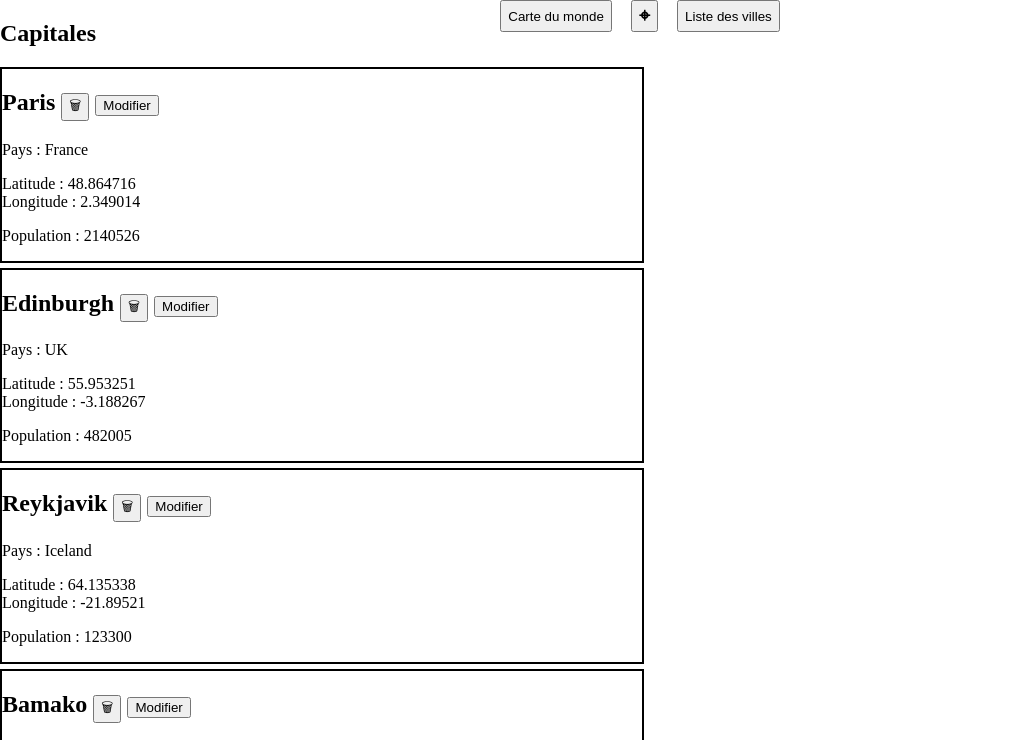
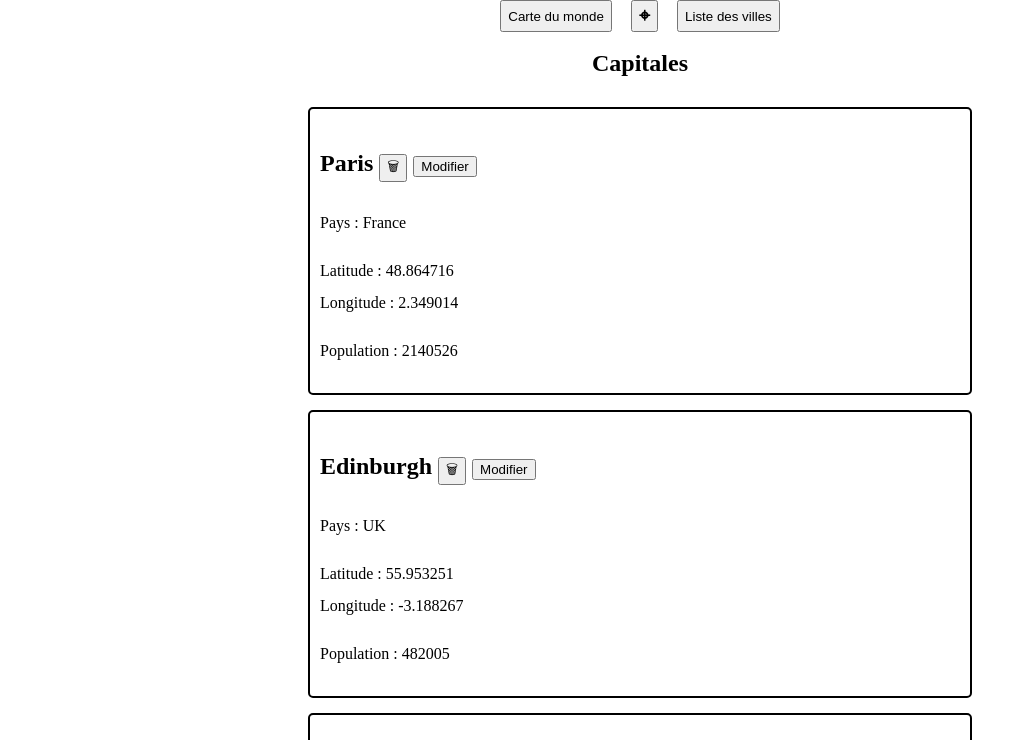
Before and after one commit to AntoineSPR/interactive-map, a plain HTML site: page index.html in a window 1280 px wide. Both pictures are taken after a click on the button "Liste des villes". Shown: the top 740 px of the page, without its empty margins (0-1035 px from the left). Drawn offline with Linux system fonts and the light colour scheme; some packages are replaced by stand-ins of ours.

Commit message:
Add some styling to legends and list

```diff
--- a/init.js
+++ b/init.js
@@ -35,7 +35,7 @@ function toggleMap() {
 }
 
 function toggleList() {
-    list.style.display = "block";
+    list.style.display = "flex";
     map.style.display = "none";
     legend.style.display = "none";
 }
--- a/list.js
+++ b/list.js
@@ -7,22 +7,21 @@ function createList(city) {
       <button id="delete${city.id}" type="button" onclick="deleteCity(${city.id})">&#128465;</button>
       <button id="edit${city.id}" type="button" onclick="toggleEditForm(${city.id})">Modifier</button>
       <input type="text" id="name${city.id}" value="${city.name}">
-      <input type="submit">
       </h2>
       <p>Pays : ${city.country}
       <input type="text" id="country${city.id}" value="${city.country}">
-      <input type="submit">
       </p>
       <p>Latitude : ${city.coordinates.lat}
       <input type="text" id="lat${city.id}" value="${city.coordinates.lat}">
       <br>
       Longitude : ${city.coordinates.lng}
       <input type="text" id="lng${city.id}" value="${city.coordinates.lng}">
-      <input type="submit">
       </p>
       <p>Population : ${city.population}
       <input type="text" id="population${city.id}" value="${city.population}">
-      <input type="submit">
+      </p>
+      <p class="submit">
+      <input type="submit" value="Enregistrer les modifications">
       </p>
       </form>`;
     list.appendChild(listItem);
@@ -41,8 +40,10 @@ function addCityForm() {
         <label for="lng">Longitude : </label>
         <input type="text" id="lng" name="lng"> <br>
         <label for="population">Population : </label>
-        <input type="text" id="population" name="population"> <br>
+        <input type="text" id="population" name="population">
+        <p class="submit">
         <input type="submit">
+        </p>
     </form>`;
 }
 
--- a/map.css
+++ b/map.css
@@ -23,6 +23,9 @@ nav {
 
 .list {
   display: none;
+  flex-direction: column;
+  align-items: center;
+  gap: 10px;
 }
 
 gmp-advanced-marker {
@@ -35,6 +38,8 @@ gmp-advanced-marker {
   background-color: white;
   padding: 5px;
   width: 200px;
+  border-radius: 10px;
+  box-shadow: 0px 0px 5px black;
 }
 
 #legend span {
@@ -48,10 +53,22 @@ gmp-advanced-marker {
   margin: 0;
 }
 
+h1 {
+  text-align: center;
+  margin-top: 50px;
+}
+
 form {
   border: 2px solid black;
   width: 50vw;
   margin-bottom: 5px;
+  border-radius : 5px;
+  padding: 10px;
+  line-height: 2;
+}
+
+#addCity {
+  margin-bottom: 10px;
 }
 
 [id^=delete]{
@@ -62,3 +79,8 @@ form {
 #newCityForm {
   display: none;
 }
+
+.submit {
+  margin: 0;
+  text-align: center;
+}
```
